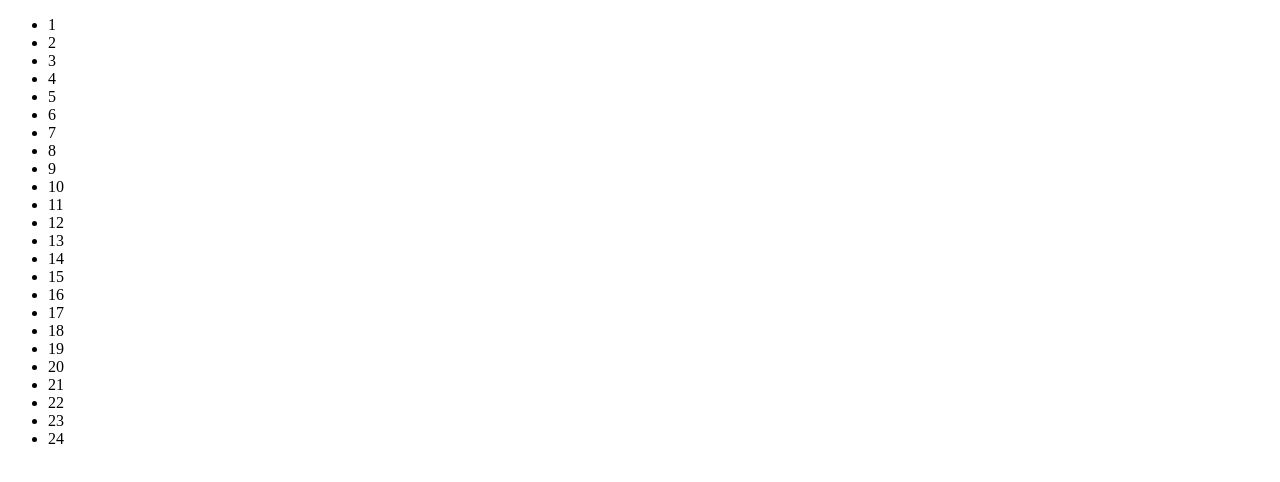
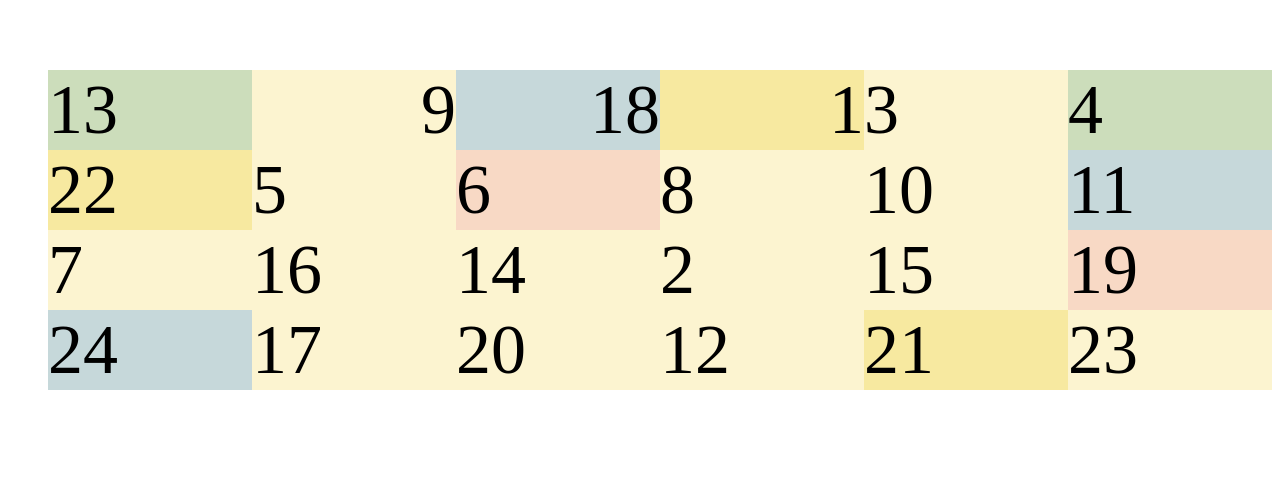
Before and after one commit to ranaalmalki/lab1-grid, a plain HTML site: page index.html in a window 1280 px wide. Drawn offline with Linux system fonts and the light colour scheme.

Commit message:
number order

```diff
--- a/index.html
+++ b/index.html
@@ -4,34 +4,35 @@
     <meta charset="UTF-8">
     <meta name="viewport" content="width=device-width, initial-scale=1.0">
     <title>Grid</title>
+    <link rel="stylesheet" href="style.css">
 </head>
 <body>
 <div class="containr">
     <ul class="list-items">
-        <li>1</li>
-        <li>2</li>
-        <li>3</li>
-        <li>4</li>
-        <li>5</li>
-        <li>6</li>
-        <li>7</li>
-        <li>8</li>
-        <li>9</li>
-        <li>10</li>
-        <li>11</li>
-        <li>12</li>
-        <li>13</li>
-        <li>14</li>
-        <li>15</li>
-        <li>16</li>
-        <li>17</li>
-        <li>18</li>
-        <li>19</li>
-        <li>20</li>
-        <li>21</li>
-        <li>22</li>
-        <li>23</li>
-        <li>24</li>
+        <li class="item-1">1</li>
+        <li class="item-2">2</li>
+        <li class="item-3">3</li>
+        <li class="item-4">4</li>
+        <li class="item-5">5</li>
+        <li class="item-6">6</li>
+        <li class="item-7">7</li>
+        <li class="item-8">8</li>
+        <li class="item-9">9</li>
+        <li class="item-10">10</li>
+        <li class="item-11">11</li>
+        <li class="item-12">12</li>
+        <li class="item-13">13</li>
+        <li class="item-14">14</li>
+        <li class="item-15">15</li>
+        <li class="item-16">16</li>
+        <li class="item-17">17</li>
+        <li class="item-18">18</li>
+        <li class="item-19">19</li>
+        <li class="item-20">20</li>
+        <li class="item-21">21</li>
+        <li class="item-22">22</li>
+        <li class="item-23">23</li>
+        <li class="item-24">24</li>
     </ul>
 
 </div>
--- a/style.css
+++ b/style.css
@@ -0,0 +1,153 @@
+
+:root{
+    --yelow-color:#F7E9A0;
+    --lightred-color:#F8D9C5;
+    --lightyloew-color:#FCF4D0;
+    --babyblue-color:#C6D8DA;
+    --light-green-color:#CCDDBB;
+
+}
+*{
+    font-size: 70px;
+}
+.containr{
+
+}
+
+.list-items{
+    display: grid;
+    list-style: none;
+    grid-template-columns: auto auto auto auto auto auto;
+
+}
+
+
+/*items ;list*/
+
+.item-1 ,.item-21, .item-22{
+    background-color: var(--yelow-color);
+
+}
+
+.item-6, .item-15 , .item-19{
+    background-color: var(--lightred-color);
+}
+
+.item-11, .item-18 , .item-24{
+    background-color: var(--babyblue-color);
+}
+
+.item-13, .item-4{
+    background-color: var(--light-green-color);
+}
+
+ .item-2 , .item-3 , .item-5 , .item-7, .item-8 , .item-9 ,.item-10, .item-12 , .item-14 ,.item-15, .item-16 , .item-17 , .item-20 ,.item-23{
+    background-color: var(--lightyloew-color);
+ }
+
+
+
+/* item*/
+
+.item-1{
+    grid-column: 4;
+    grid-row: 1/2;
+}
+
+.item-2{
+
+}
+
+/*first column*/
+.item-13{
+    grid-column: 1;
+    grid-row: 1;
+    align-content: center;
+
+}
+
+
+.item-22{
+    grid-column: 1;
+    grid-row: 2;
+}
+
+.item-7{
+    grid-column: 1;
+    grid-row: 3;
+}
+
+.item-24{
+    grid-column: 1;
+    grid-row: 4;
+}
+/* second column*/
+.item-9{
+    grid-column: 2;
+    grid-row: 1;
+    text-align: right;
+
+}
+
+.item-5{
+    grid-column: 2;
+    grid-row: 2;
+}
+
+.item-16{
+    grid-column: 2;
+    grid-row: 3;
+}
+
+.item-17{
+    grid-column: 2;
+    grid-row: 4;
+}
+
+/*third column*/
+
+.item-18{
+    grid-column: 3;
+    grid-row: 1;
+    text-align: right;
+
+}
+
+.item-6{
+    grid-column: 3;
+    grid-row: 2;
+}
+
+.item-2{
+    grid-column: 3;
+    grid-row: 3;
+}
+
+.item-12{
+    grid-column: 3;
+    grid-row: 4;
+}
+
+/*fourth column*/
+
+.item-1{
+    grid-column: 4;
+    grid-row: 1;
+    text-align: right;
+
+}
+
+.item-8{
+    grid-column: 4;
+    grid-row: 2;
+}
+
+.item-2{
+    grid-column: 4;
+    grid-row: 3;
+}
+
+.item-12{
+    grid-column: 4;
+    grid-row: 4;
+}
```
